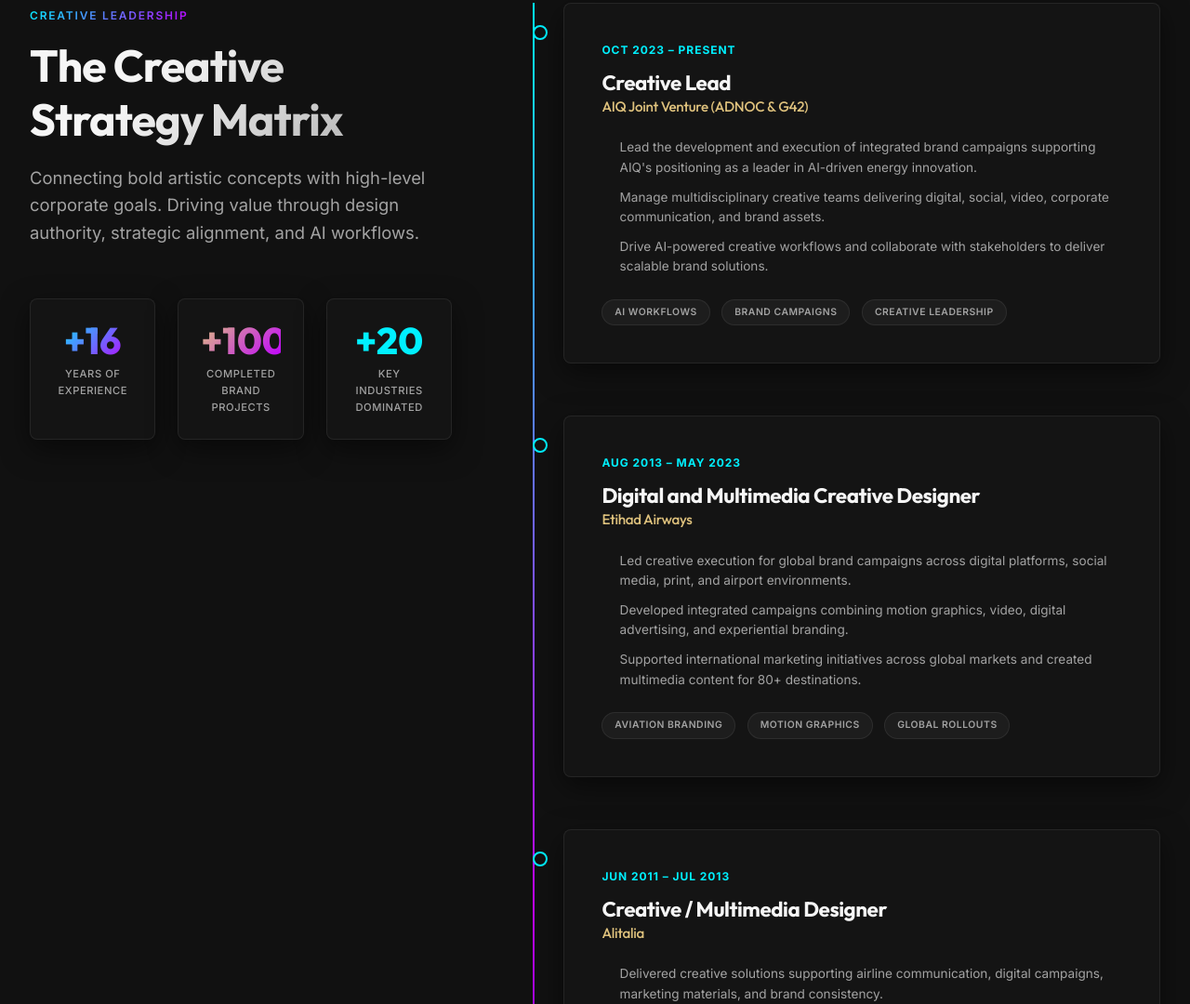
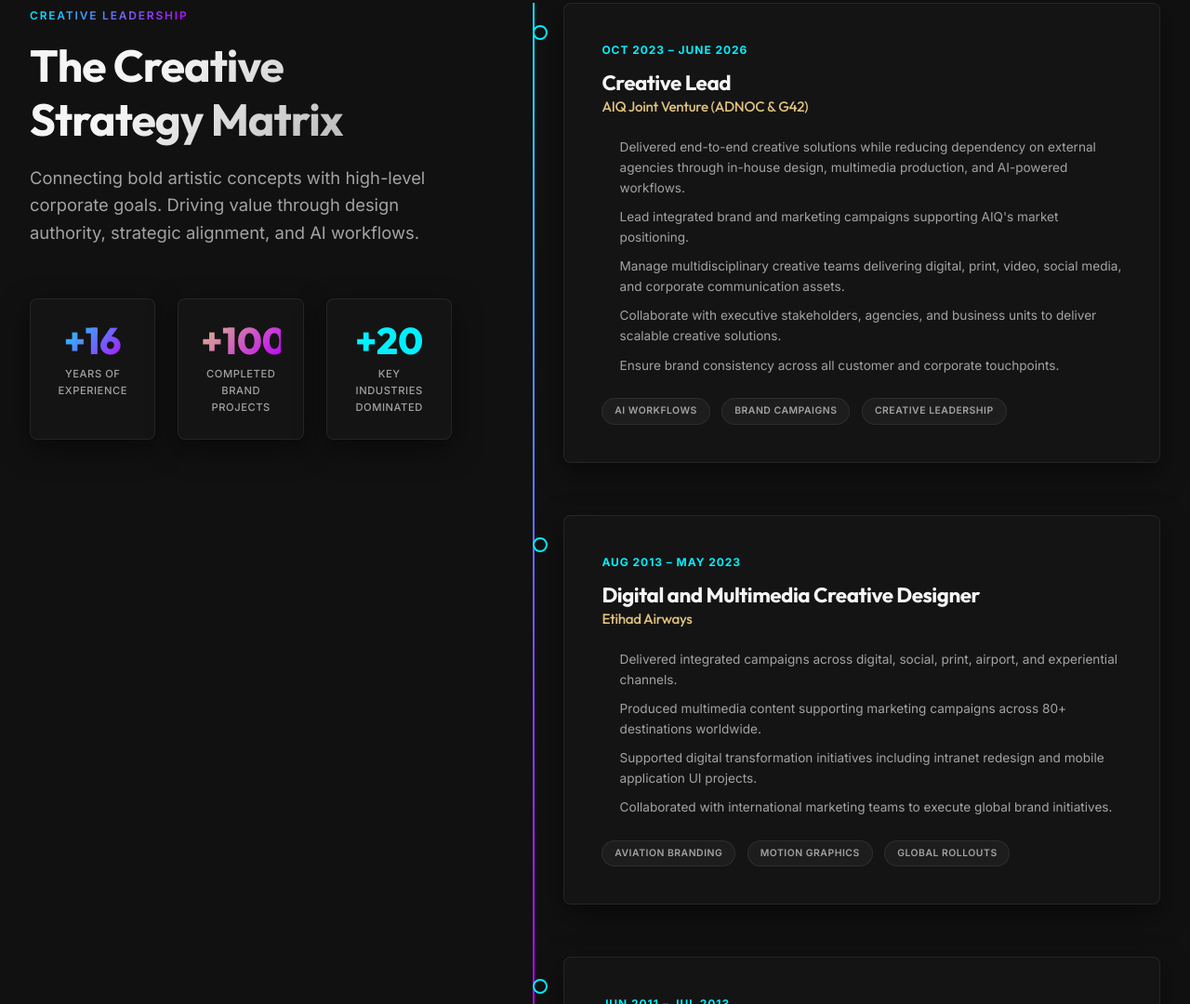
Before and after one commit to husseinmasri/Protfolio, a website built with Vite: page index.html in a window 1280 px wide. Shown: the part 2411-3491 px from the top of the page at 93% size. Built offline with nearby package versions, Linux system fonts and the light colour scheme; files whose address does not match are found by name.

Commit message:
Add files via upload

```diff
--- a/index.html
+++ b/index.html
@@ -359,13 +359,15 @@
             <div class="timeline-item">
               <div class="timeline-marker"></div>
               <div class="timeline-content glass-card">
-                <span class="timeline-period">Oct 2023 – Present</span>
+                <span class="timeline-period">Oct 2023 – June 2026</span>
                 <h3 class="timeline-role">Creative Lead</h3>
                 <h4 class="timeline-company">AIQ Joint Venture (ADNOC & G42)</h4>
                 <ul class="timeline-list">
-                  <li>Lead the development and execution of integrated brand campaigns supporting AIQ's positioning as a leader in AI-driven energy innovation.</li>
-                  <li>Manage multidisciplinary creative teams delivering digital, social, video, corporate communication, and brand assets.</li>
-                  <li>Drive AI-powered creative workflows and collaborate with stakeholders to deliver scalable brand solutions.</li>
+                  <li>Delivered end-to-end creative solutions while reducing dependency on external agencies through in-house design, multimedia production, and AI-powered workflows.</li>
+                  <li>Lead integrated brand and marketing campaigns supporting AIQ's market positioning.</li>
+                  <li>Manage multidisciplinary creative teams delivering digital, print, video, social media, and corporate communication assets.</li>
+                  <li>Collaborate with executive stakeholders, agencies, and business units to deliver scalable creative solutions.</li>
+                  <li>Ensure brand consistency across all customer and corporate touchpoints.</li>
                 </ul>
                 <div class="timeline-tags">
                   <span class="tag">AI Workflows</span>
@@ -383,9 +385,10 @@
                 <h3 class="timeline-role">Digital and Multimedia Creative Designer</h3>
                 <h4 class="timeline-company">Etihad Airways</h4>
                 <ul class="timeline-list">
-                  <li>Led creative execution for global brand campaigns across digital platforms, social media, print, and airport environments.</li>
-                  <li>Developed integrated campaigns combining motion graphics, video, digital advertising, and experiential branding.</li>
-                  <li>Supported international marketing initiatives across global markets and created multimedia content for 80+ destinations.</li>
+                  <li>Delivered integrated campaigns across digital, social, print, airport, and experiential channels.</li>
+                  <li>Produced multimedia content supporting marketing campaigns across 80+ destinations worldwide.</li>
+                  <li>Supported digital transformation initiatives including intranet redesign and mobile application UI projects.</li>
+                  <li>Collaborated with international marketing teams to execute global brand initiatives.</li>
                 </ul>
                 <div class="timeline-tags">
                   <span class="tag">Aviation Branding</span>
```
